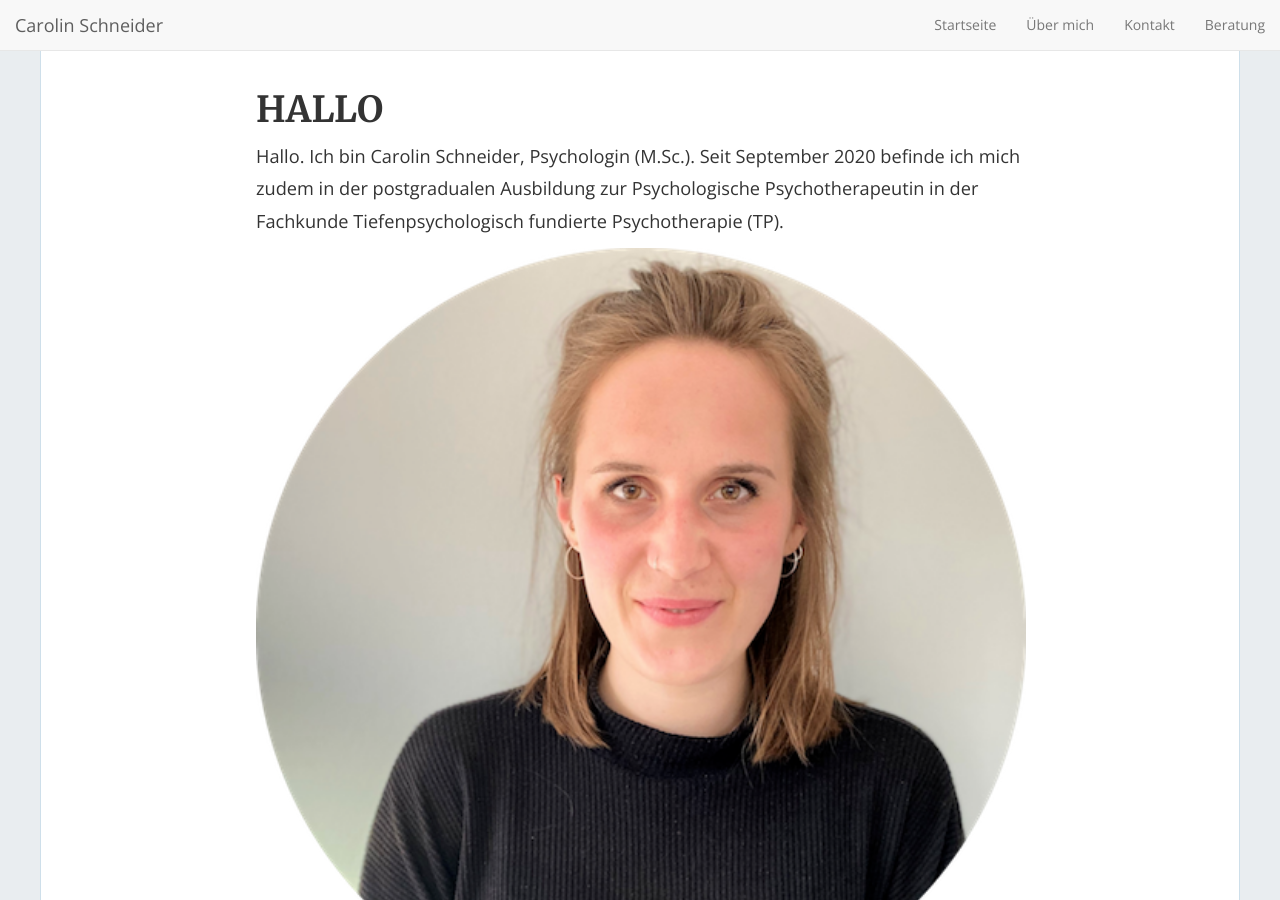
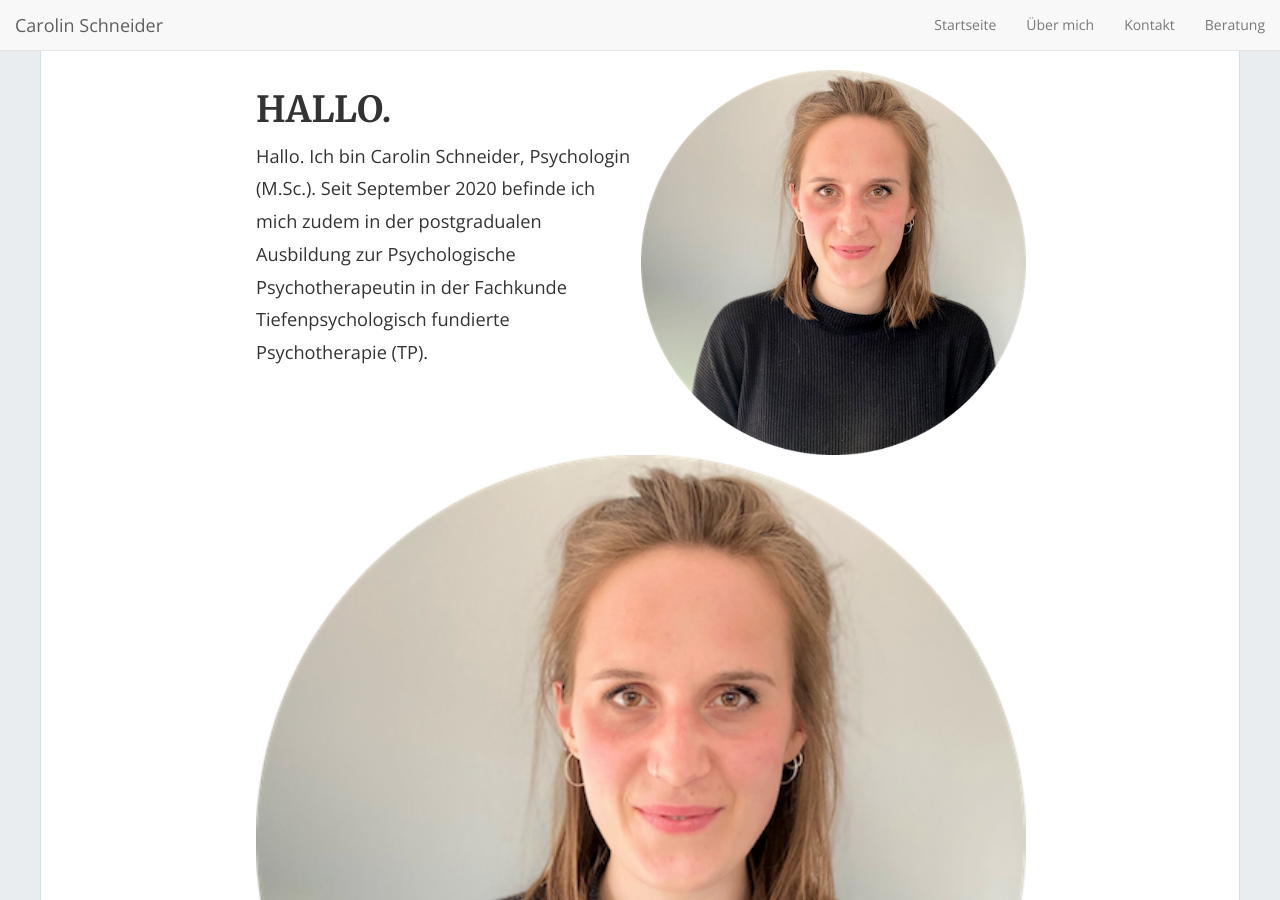
Before and after one commit to carolinschneider/carolinschneider.github.io, a Jekyll site: the page built from about.md, in a window 1280 px wide and 900 px high. Built offline with Jekyll 4.4.1, drawn with Linux system fonts in a browser that asks for light colours; nearby versions of some CDN libraries.

Commit message:
Update about.md

```diff
--- a/about.md
+++ b/about.md
@@ -4,7 +4,9 @@
 permalink: /about/
 ---
 
-# HALLO
+<img src="https://raw.githubusercontent.com/carolinschneider/carolinschneider.github.io/master/img/lini%20(2).png" alt="" style="float:right;width:50%;">
+
+# HALLO.
 Hallo. Ich bin Carolin Schneider, Psychologin (M.Sc.). Seit September 2020 befinde ich mich zudem in der postgradualen Ausbildung zur Psychologische Psychotherapeutin in der Fachkunde Tiefenpsychologisch fundierte Psychotherapie (TP).
 
 ![](https://raw.githubusercontent.com/carolinschneider/carolinschneider.github.io/master/img/lini%20(2).png)
```
